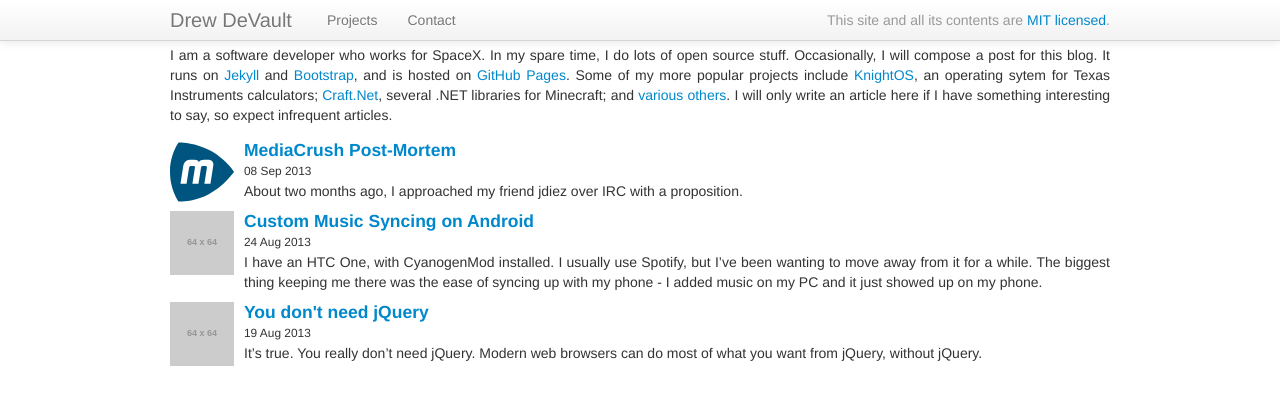
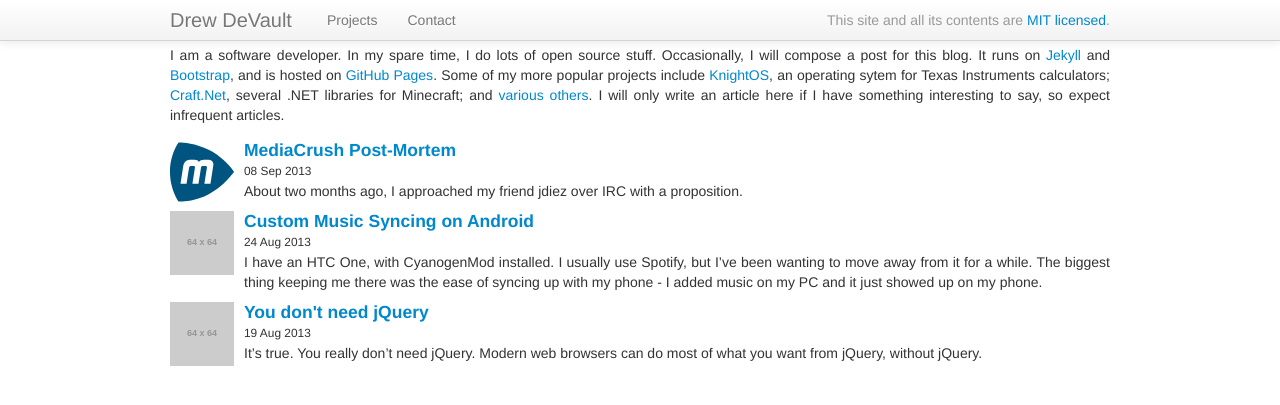
Before and after one commit to stormblog/sircmpwn.github.io, a Jekyll site: the page built from index.html, in a window 1280 px wide. Shown: the top 405 px of the page. Built offline with Jekyll 4.4.1, drawn with Linux system fonts in a browser that asks for light colours.

Commit message:
Update index.html

```diff
--- a/index.html
+++ b/index.html
@@ -3,7 +3,7 @@ layout: base
 title: Drew DeVault
 ---
 
-<p>I am a software developer who works for SpaceX. In my spare time, I do lots of open source stuff. Occasionally, I will
+<p>I am a software developer. In my spare time, I do lots of open source stuff. Occasionally, I will
 compose a post for this blog. It runs on <a href="http://jekyllrb.com/" target="_blank">Jekyll</a> and
 <a href="https://twitter.github.io/bootstrap" target="_blank">Bootstrap</a>, and is hosted on
 <a href="http://pages.github.com/" target="_blank">GitHub Pages</a>. Some of my more popular projects include
```
